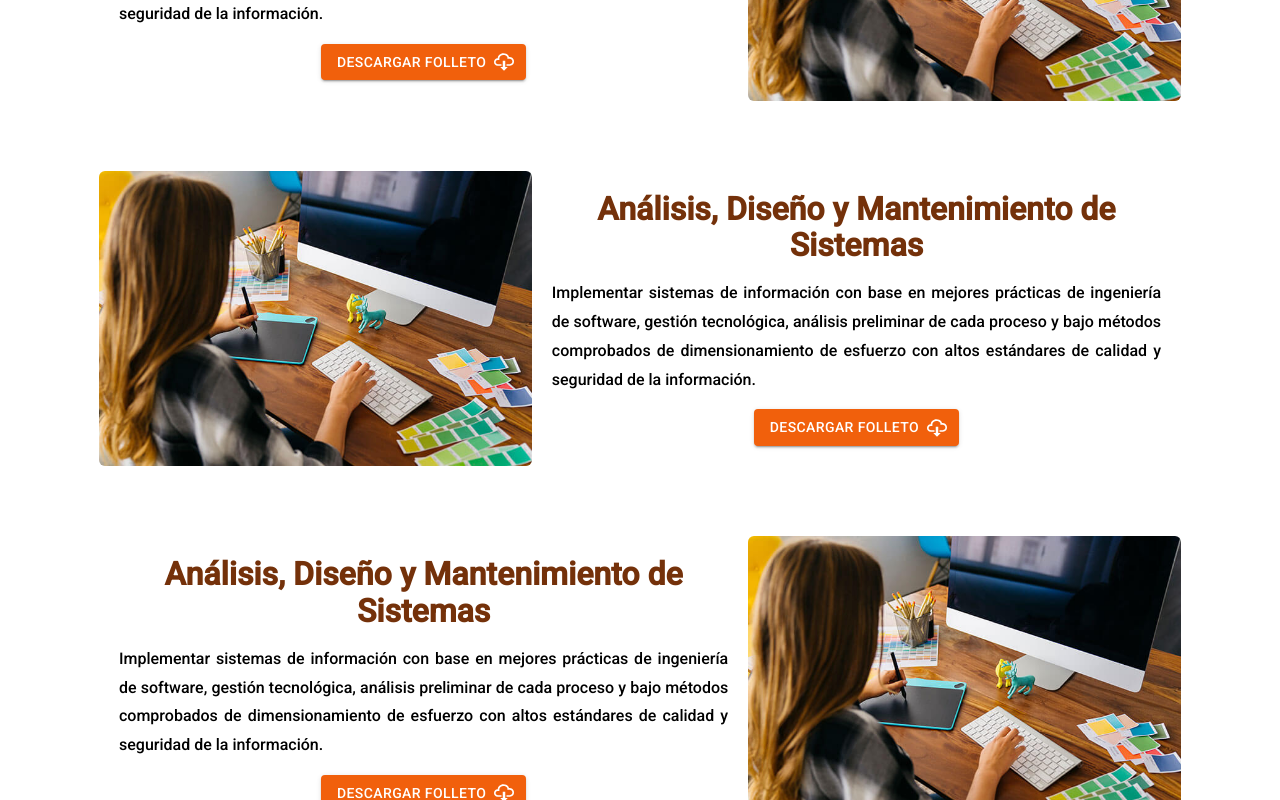
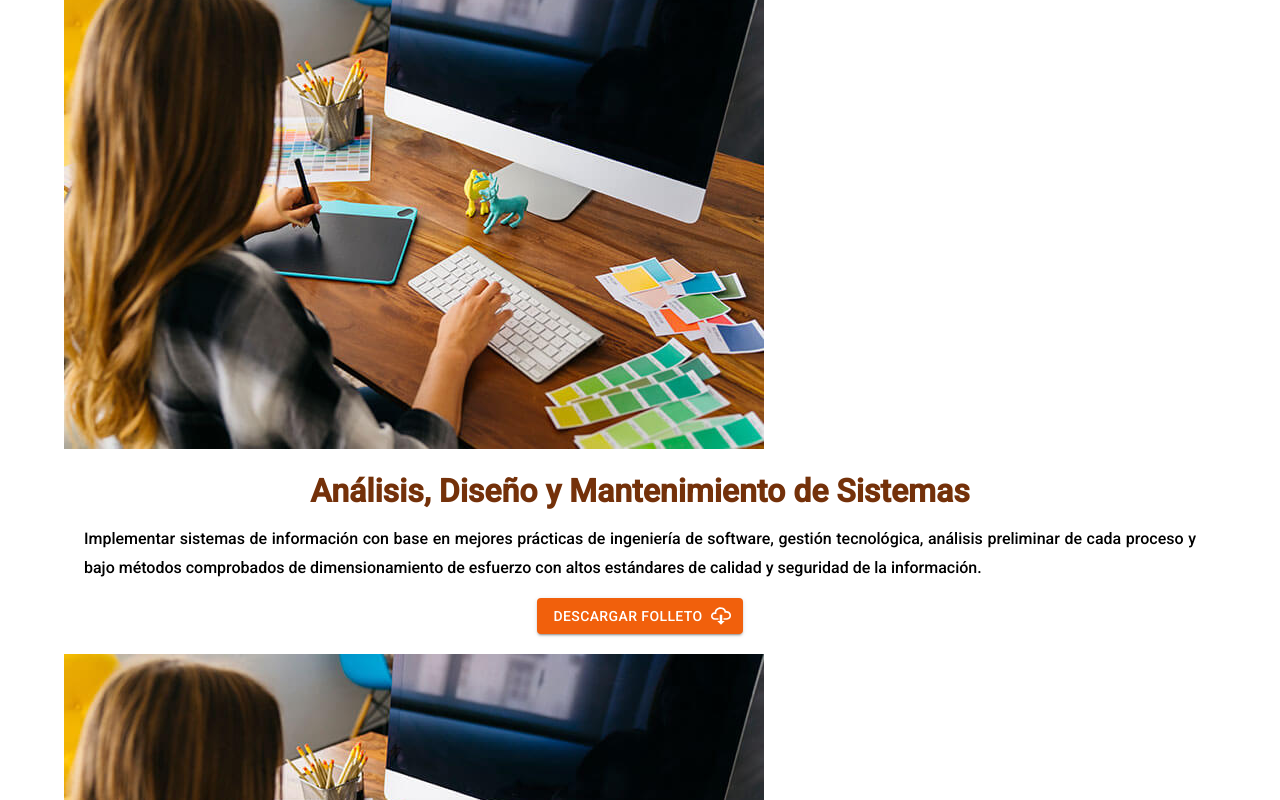
Before and after one commit to ucm23/cti, a Next.js app: page /Soluciones in a window 1280 px wide. Shown: the part 780-1580 px from the top of the page. Built offline with nearby package versions, Linux system fonts and the light colour scheme; a small style sheet from the web is missing.

Commit message:
solo un componente

```diff
--- a/components/Servicio.js
+++ b/components/Servicio.js
@@ -2,10 +2,10 @@ import { Stack } from '@mui/system'
 import { GoCloudDownload } from 'react-icons/go'
 import { ColorButton } from '../lib/theme'
 
-const Servicio = ({t1, p1, a1, img1, t2, p2, a2, img2}) => {
+const Servicio = ({t1, p1, a1, img1, clase}) => {
     return (
         <>
-            <section className="servicio">
+            <section className={clase}>
                 <section className="servicio-texto">
                     <h1>{t1}</h1>
                     <p>{p1}</p>
@@ -18,20 +18,6 @@ const Servicio = ({t1, p1, a1, img1, t2, p2, a2, img2}) => {
                 </section>
                 <img src={img1} />
             </section>
-
-            <section className="servicio">
-                <img src={img2} />
-                <section className="servicio-texto">
-                    <h1>{t2}</h1>
-                    <p>{p2}</p>
-                    <a href={a2} download className="decoration-none">
-                        <Stack spacing={3} direction="row" >
-                            <ColorButton variant="contained" className='mx-auto' endIcon={<GoCloudDownload className='ml-2' />}>
-                                Descargar Folleto</ColorButton>
-                        </Stack>
-                    </a>
-                </section>
-            </section>
         </>
     )
 }
```
